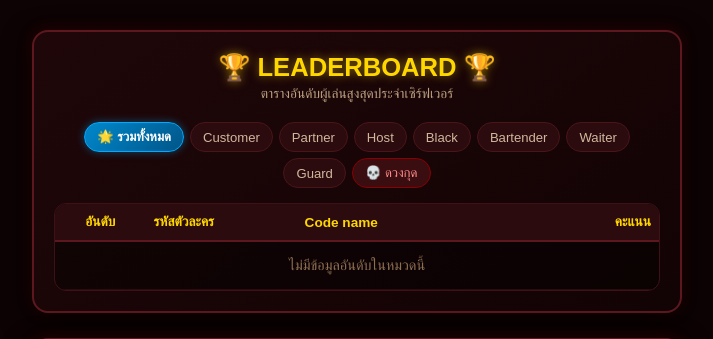
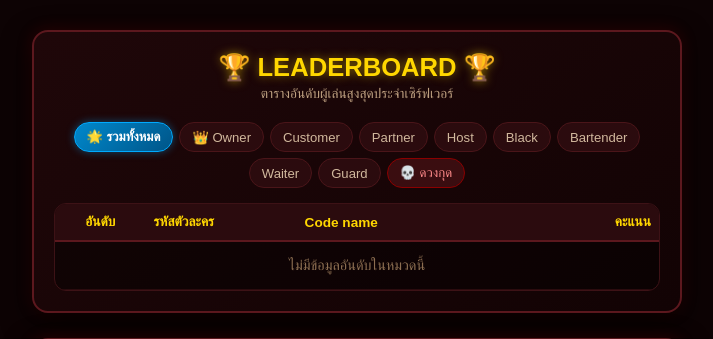
Before and after one commit to WRMG001/CardGame, a Flask app: template templates/leaderboard_roles.html in a window 1280 px wide. Shown: the top 339 px of the page, without its empty margins (283-996 px from the left). Run offline with Flask 3, Linux system fonts and the light colour scheme; the template is opened without the code that fills it, so the values that code supplies are empty.

Commit message:
Update leaderboard_roles.html

```diff
--- a/templates/leaderboard_roles.html
+++ b/templates/leaderboard_roles.html
@@ -179,6 +179,7 @@
 
         <div class="role-tabs">
             <button class="tab-btn active" onclick="switchLbTab('ALL', this)">🌟 รวมทั้งหมด</button>
+            <button class="tab-btn" onclick="switchLbTab('Owner', this)">👑 Owner</button>
             <button class="tab-btn" onclick="switchLbTab('C', this)">Customer</button>
             <button class="tab-btn" onclick="switchLbTab('P', this)">Partner</button>
             <button class="tab-btn" onclick="switchLbTab('H', this)">Host</button>
@@ -252,7 +253,6 @@
       const globalLeaderboardData = {{ leaderboard_data | tojson | safe if leaderboard_data else '{}' }};
       const globalGroupedPlayers = {{ grouped_players | tojson | safe if grouped_players else '{}' }};
 
-      // ฟังก์ชันช่วยหา Key ใน Object แบบไม่สนใจเรื่องตัวพิมพ์เล็ก-ใหญ่ และเว้นวรรค
       function getProp(obj, keys) {
         if (!obj) return null;
         for (let k of keys) {
@@ -335,11 +335,9 @@
           const charId = p.character_id || p.player_id || getProp(p, ['รหัสตัวละคร', 'id']) || '-';
           const codeName = p.code_name || p.Code_Name || p.player_name || getProp(p, ['code_name', 'codename', 'code name', 'name', 'ชื่อ']) || charId;
 
-          // สิทธิการกด
           const rawQuota = p.quota_left ?? p.quota ?? p.plays ?? getProp(p, ['quota_left', 'quota', 'plays', 'สิทธิ์', 'สิทธิการกด', 'สิทธิ']);
           const quotaDisplay = (rawQuota !== null && rawQuota !== undefined) ? rawQuota : '-';
 
-          // คะแนนสะสม
           const rawScore = (p.total_score !== undefined) ? p.total_score : getProp(p, ['score', 'คะแนน']);
           const score = (rawScore !== null && rawScore !== undefined) ? Number(rawScore) : 0;
 
@@ -361,7 +359,6 @@
         renderGroupTable(groupName);
       }
 
-      // ทำงานทันทีเมื่อโหลดหน้าเว็บ
       document.addEventListener("DOMContentLoaded", function() {
         renderLeaderboardTable('ALL');
 
```
